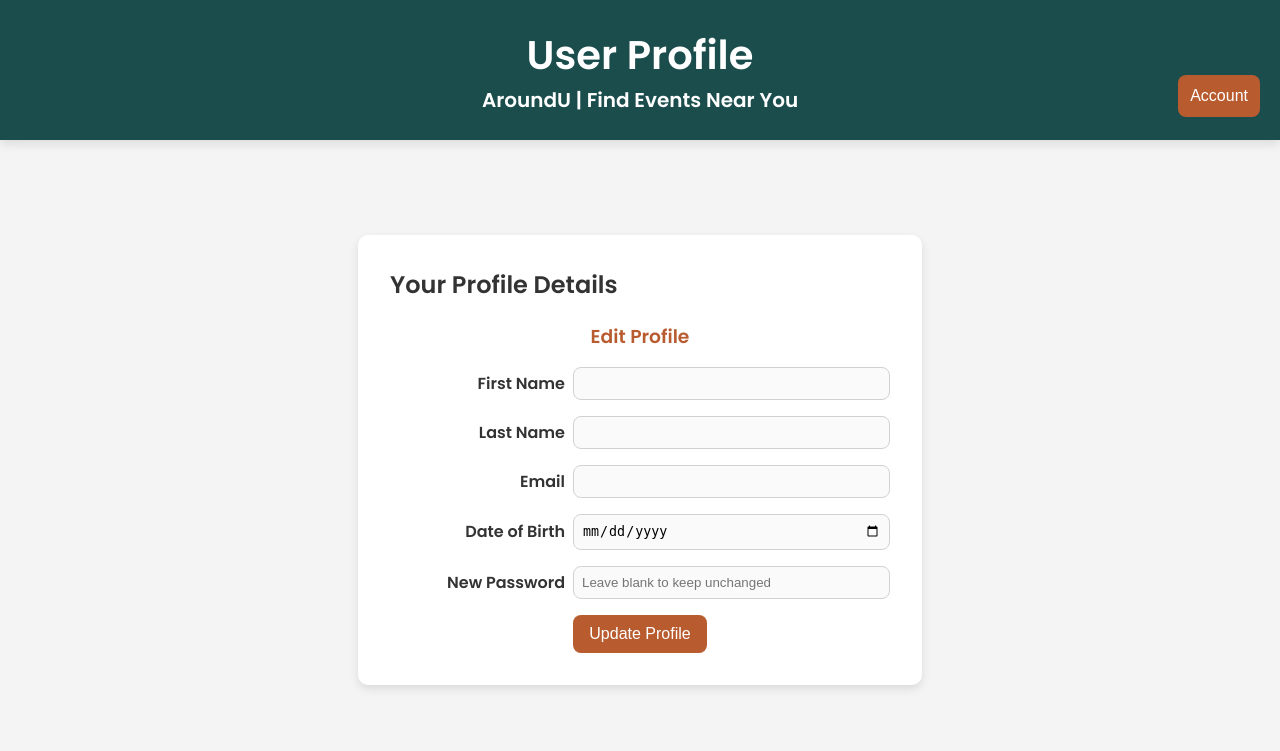
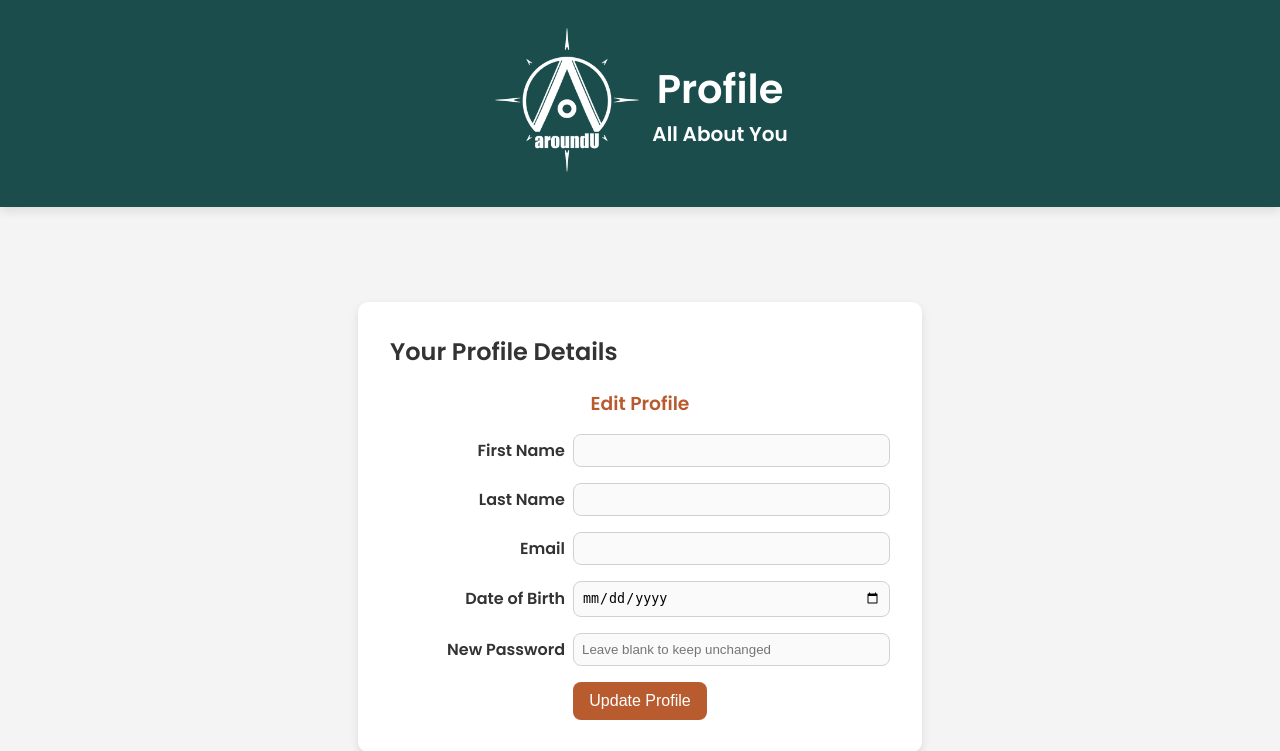
Before and after one commit to TimmyHunter007/ARoundU-FS, a PHP site: page /profile.html in a window 1280 px wide. Shown: the top 751 px of the page. Before the commit the page ends 690 px from the top, so only its background shows below. Run offline with PHP 8.4, Linux system fonts and the light colour scheme.

Commit message:
Refactor profile header layout and update dropdown position for improved user experience

```diff
--- a/public/profile.html
+++ b/public/profile.html
@@ -13,15 +13,17 @@
     <body>
         <!-- Main header section displaying the page title -->
         <header class="main-header">
-            <h1>User Profile<br>
-                <div class="sub-h1">AroundU | Find Events Near You</div>
-            </h1>
-            <!-- Dropdown if user is NOT logged in -->
-            <div class="dropdown" id="authDropdown" style="display: none;">
-                <button class="dropbtn">Account</button>
-                <div class="dropdown-content">
-                    <button id="openSignupBtn">Sign Up</button>
-                    <button id="openLoginBtn">Log In</button>
+            <div class="header-content">
+                <!-- Clickable image that redirects to the home page -->
+                <a href="index.html">
+                    <img src="timmy_wimmy.png" alt="AroundU Logo" class="header-logo" />
+                </a>
+
+                <!-- Main title with a subheading -->
+                <div class="title-container">
+                    <h1>Profile<br>
+                        <div class="sub-h1">All About You</div>
+                    </h1>
                 </div>
             </div>
 
--- a/public/styles.css
+++ b/public/styles.css
@@ -536,7 +536,7 @@ body {
    .dropdown {
     position: absolute;
     right: 0px;
-    top: 75px;
+    top: 140px;
     display: inline-block; /* So the dropdown can sit side by side in the header */
     margin-right: 20px;    /* Adjust spacing as needed */
   }
```
